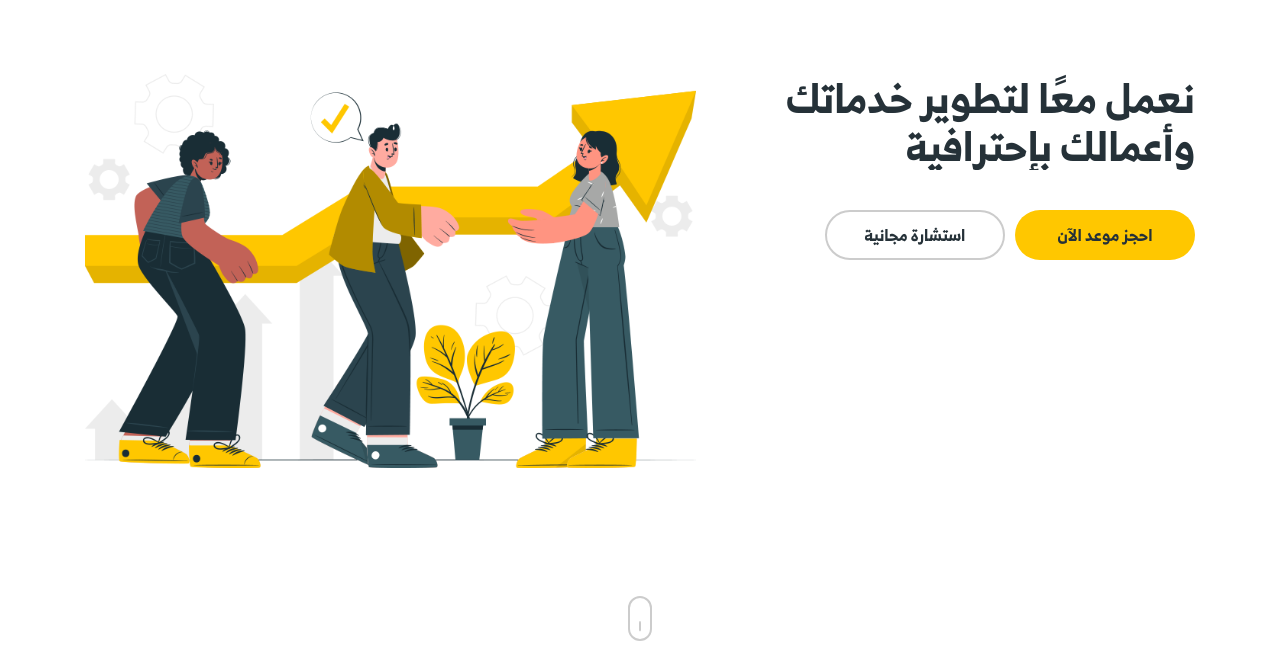
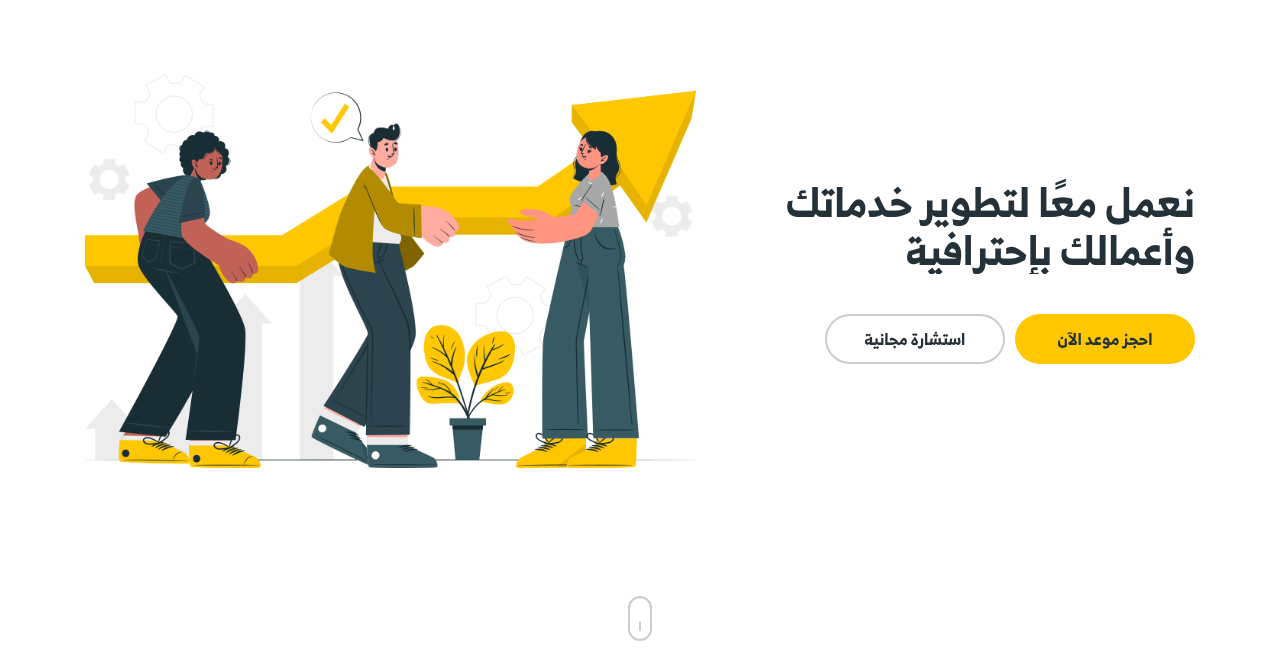
Before and after one commit to saadghonim/MBTKRON, a plain HTML site: page index.html in a window 1280 px wide. Shown: the part 129-800 px from the top of the page. Drawn offline with nearby package versions, Linux system fonts and the light colour scheme; animation ran at ten frames a second.

Commit message:
edit css

```diff
--- a/style/sass/components/_cta.scss
+++ b/style/sass/components/_cta.scss
@@ -4,6 +4,7 @@
   margin-bottom: 120px;
   position: relative;
   z-index: 10;
+  overflow: hidden;
 }
 .ctaback{
   position: absolute;
--- a/style/sass/components/_intro.scss
+++ b/style/sass/components/_intro.scss
@@ -17,6 +17,10 @@ main{
 // btn group
 .btn_section{
   text-align: start;
+  display: flex;
+  flex-direction: column;
+  align-items: start;
+  justify-content: center;
   h3{
     font-size: 40px;
     color: $main_color;
```
Also changed, not shown: style/main.css, 1 other file.
